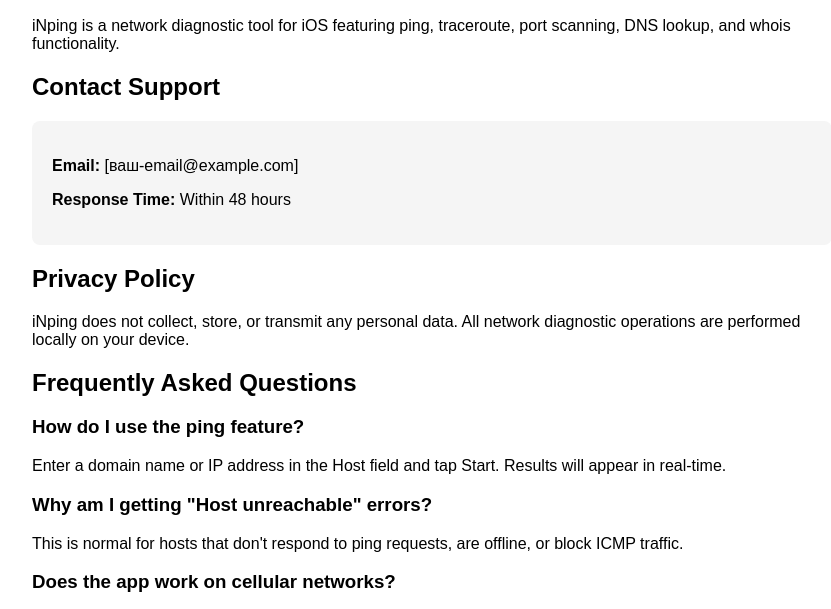
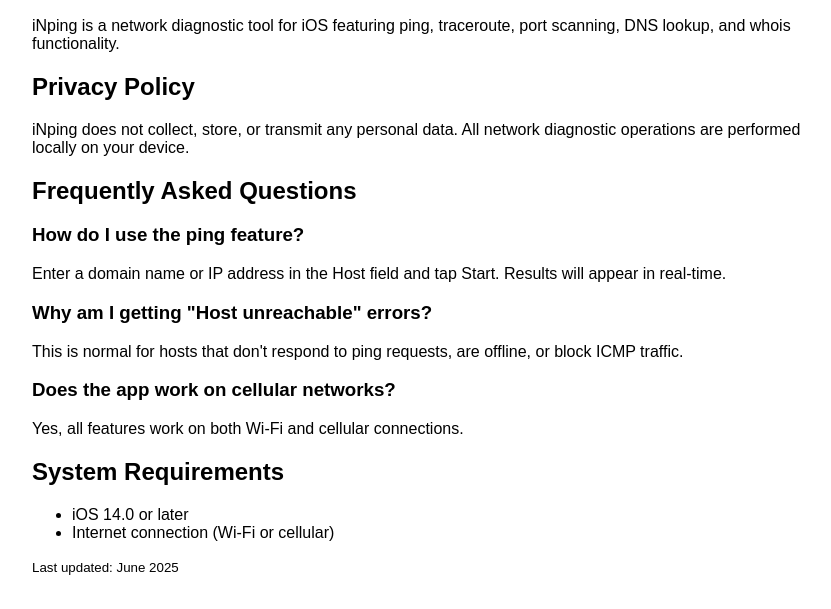
Before and after one commit to TachikomaKusanagi/inping-support, a plain HTML site: page index.html in a window 1280 px wide. Shown: the part 181-790 px from the top of the page, without its empty margins (208-1039 px from the left). Drawn offline with Linux system fonts and the light colour scheme.

Commit message:
Update index.html

```diff
--- a/index.html
+++ b/index.html
@@ -16,11 +16,11 @@
     <h2>About iNping</h2>
     <p>iNping is a network diagnostic tool for iOS featuring ping, traceroute, port scanning, DNS lookup, and whois functionality.</p>
 
-    <h2>Contact Support</h2>
+    <!--<h2>Contact Support</h2>
     <div class="contact">
         <p><strong>Email:</strong> [ваш-email@example.com]</p>
         <p><strong>Response Time:</strong> Within 48 hours</p>
-    </div>
+    </div>-->
 
     <h2>Privacy Policy</h2>
     <p>iNping does not collect, store, or transmit any personal data. All network diagnostic operations are performed locally on your device.</p>
```
